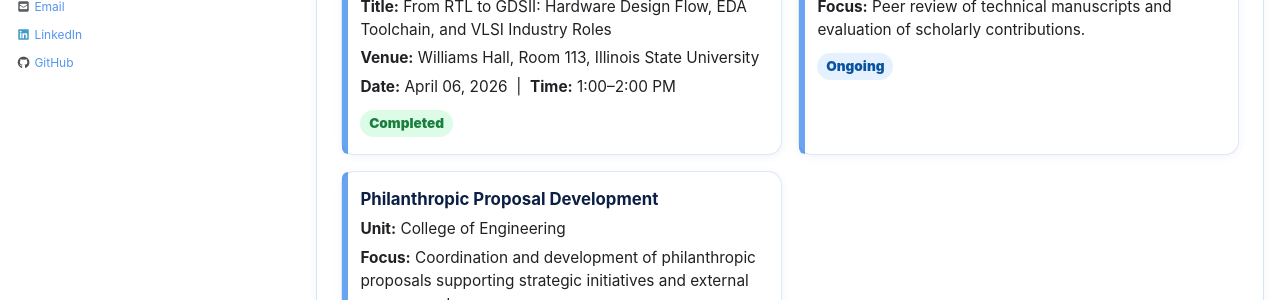
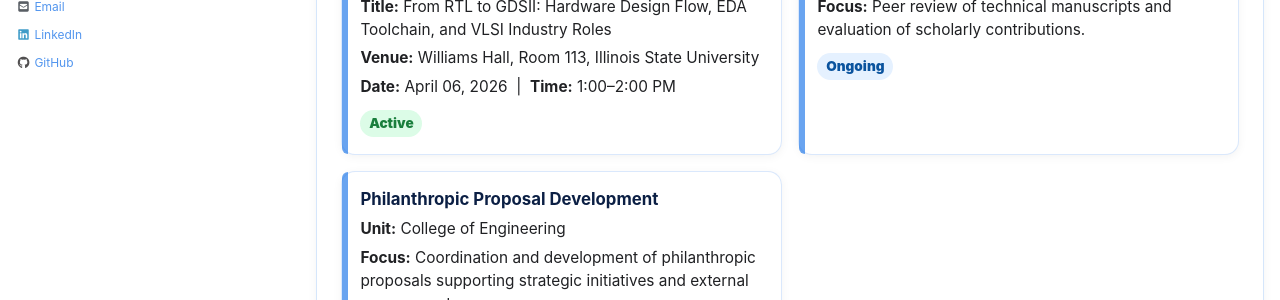
Before and after one commit to srsapireddy/srsapireddy.github.io, a Jekyll site: the page built from _pages/service.md, in a window 1280 px wide and 900 px high, scrolled down 1268 px. Shown: the part 145-445 px from the top of the window. Built offline with Jekyll 4.4.1, drawn with Linux system fonts in a browser that asks for light colours; cached includes are drawn as plain includes; nearby versions of some CDN libraries.

Commit message:
Update service.md

```diff
--- a/_pages/service.md
+++ b/_pages/service.md
@@ -267,7 +267,7 @@ author_profile: true
       <p><strong>Title:</strong> From RTL to GDSII: Hardware Design Flow, EDA Toolchain, and VLSI Industry Roles</p>
       <p><strong>Venue:</strong> Williams Hall, Room 113, Illinois State University</p>
       <p><strong>Date:</strong> April 06, 2026 &nbsp;|&nbsp; <strong>Time:</strong> 1:00–2:00 PM</p>
-      <span class="pill active">Completed</span>
+      <span class="pill active">Active</span>
     </div>
 
     <div class="service-card">
```
